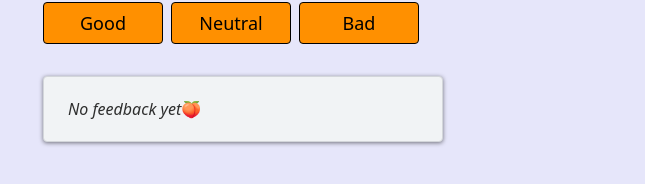
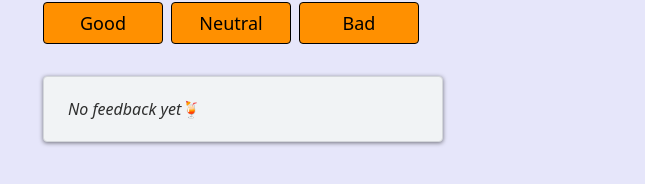
Before and after one commit to Tema817/02-react-cafe, a React (Vite) app: page / in a window 1280 px wide. Shown: the part 358-542 px from the top of the page, without its empty margins (317-962 px from the left). Built offline with nearby package versions, Linux system fonts and the light colour scheme.

Commit message:
Update Notification.tsx

```diff
--- a/src/components/Notification/Notification.tsx
+++ b/src/components/Notification/Notification.tsx
@@ -1,6 +1,6 @@
 import css from './Notification.module.css';
 
 export default function Notification() {
-  return <p className={css.message}>No feedback yet🍑</p>;
+  return <p className={css.message}>No feedback yet🍹</p>;
 
 }
```
